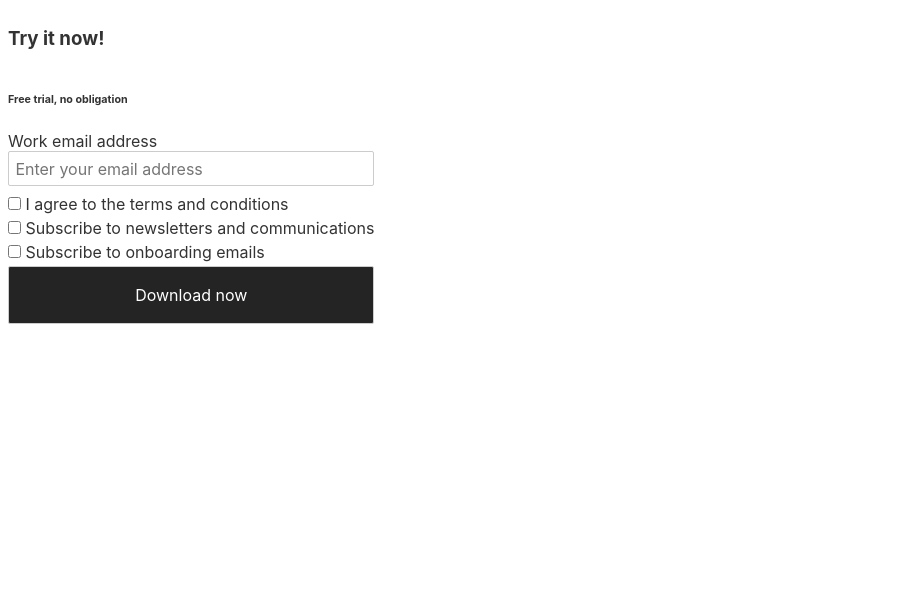
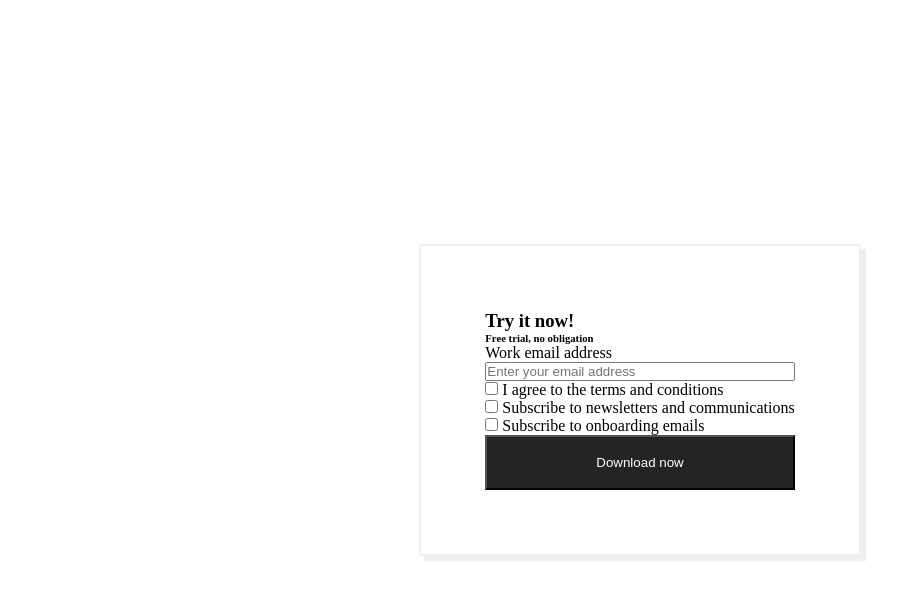
Before and after one commit to muhsinkamil/svelte-subscription, a Svelte app: page / in a window 1280 px wide. Shown: the top 600 px of the page, without its empty margins (0-921 px from the left). Built offline with nearby package versions, Linux system fonts and the light colour scheme.

Commit message:
Apply styles to containers

```diff
--- a/public/global.css
+++ b/public/global.css
@@ -1,63 +1,5 @@
-html, body {
-	position: relative;
-	width: 100%;
-	height: 100%;
+* {
+	padding: 0;
+	margin: 0;
+	box-sizing: border-box;
 }
-
-body {
-	color: #333;
-	margin: 0;
-	padding: 8px;
-	box-sizing: border-box;
-	font-family: -apple-system, BlinkMacSystemFont, "Segoe UI", Roboto, Oxygen-Sans, Ubuntu, Cantarell, "Helvetica Neue", sans-serif;
-}
-
-a {
-	color: rgb(0,100,200);
-	text-decoration: none;
-}
-
-a:hover {
-	text-decoration: underline;
-}
-
-a:visited {
-	color: rgb(0,80,160);
-}
-
-label {
-	display: block;
-}
-
-input, button, select, textarea {
-	font-family: inherit;
-	font-size: inherit;
-	-webkit-padding: 0.4em 0;
-	padding: 0.4em;
-	margin: 0 0 0.5em 0;
-	box-sizing: border-box;
-	border: 1px solid #ccc;
-	border-radius: 2px;
-}
-
-input:disabled {
-	color: #ccc;
-}
-
-button {
-	color: #333;
-	background-color: #f4f4f4;
-	outline: none;
-}
-
-button:disabled {
-	color: #999;
-}
-
-button:not(:disabled):active {
-	background-color: #ddd;
-}
-
-button:focus {
-	border-color: #666;
-}
--- a/src/App.svelte
+++ b/src/App.svelte
@@ -41,11 +41,16 @@
 
 <style>
 	main {
-		padding: 0;
+		height: 100vh;
 		display: flex;
+		justify-content: center;
+		align-items: center;
 	}
 	.layout_card {
 		display: flex;
+		padding: 5%;
 		flex-direction: column;
+		border: 2px solid rgb(243, 237, 237);
+		box-shadow: 5px 5px rgb(238, 238, 238);
 	}
 </style>
```
